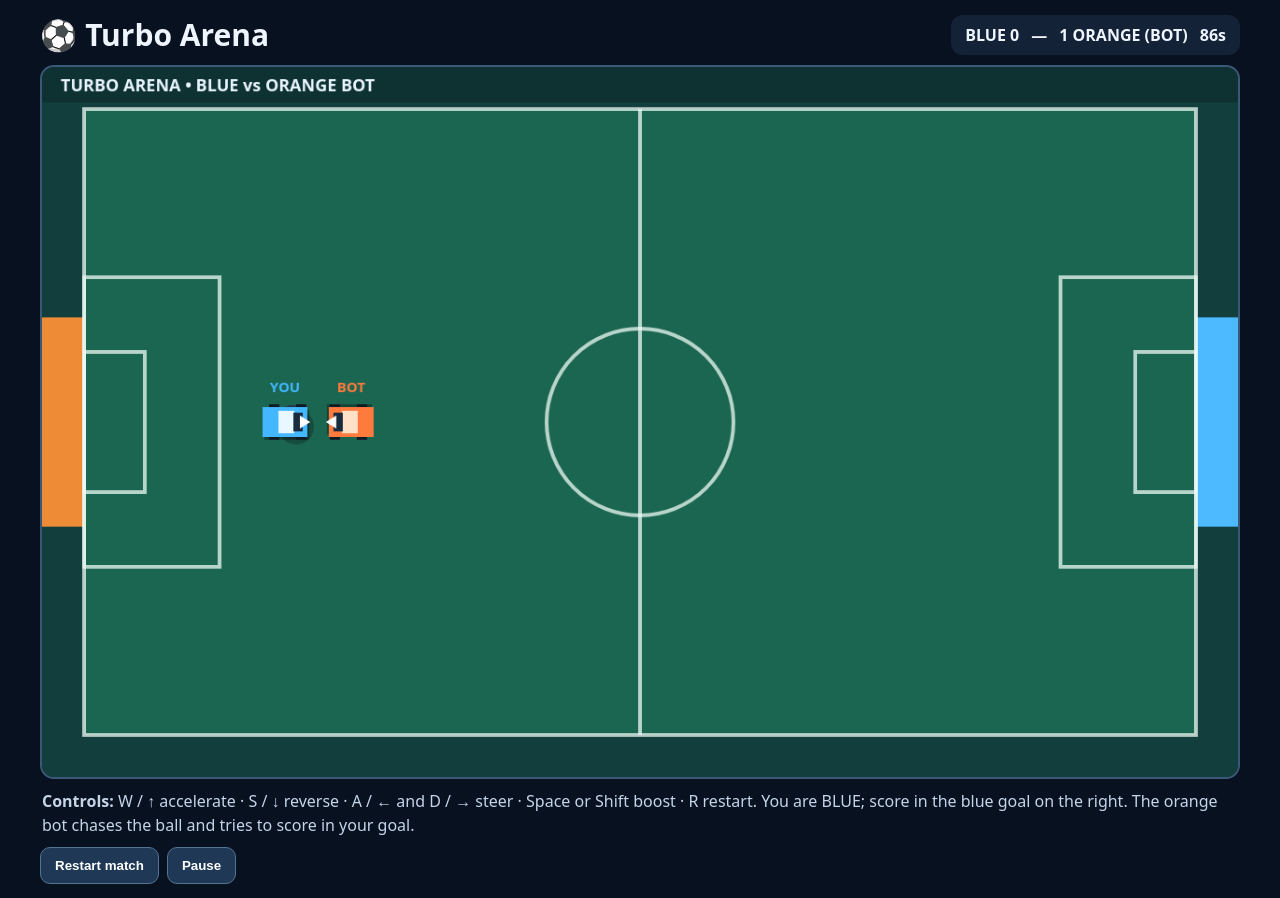
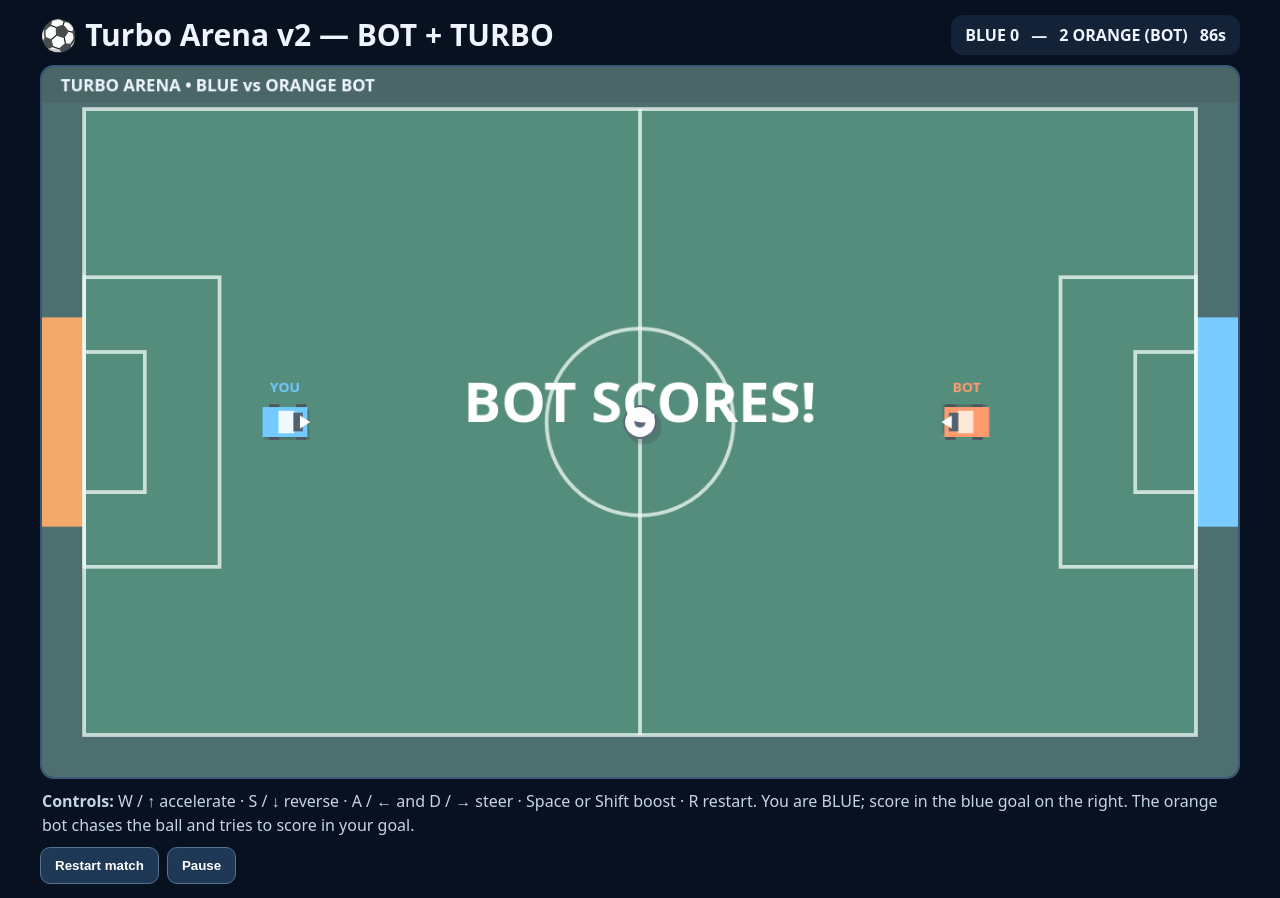
Before and after one commit to jareth15jjcmd/rocket-leage, a plain HTML site: page browser-game.html in a window 1280 px wide. Drawn offline with Linux system fonts and the light colour scheme.

Commit message:
Make Turbo Arena v2 changes more visible and increase car speeds

```diff
--- a/browser-game.html
+++ b/browser-game.html
@@ -2,11 +2,11 @@
 <html lang="en">
 <head>
 <meta charset="utf-8"><meta name="viewport" content="width=device-width,initial-scale=1">
-<title>Turbo Arena — Browser Prototype</title>
+<title>Turbo Arena v2 — Faster Cars + Bot</title>
 <style>
 *{box-sizing:border-box}body{margin:0;background:#08111f;color:#eef5ff;font:16px system-ui,sans-serif;display:flex;min-height:100vh;align-items:center;justify-content:center;padding:14px}main{width:min(100%,1200px)}header{display:flex;gap:12px;align-items:center;justify-content:space-between;flex-wrap:wrap;margin-bottom:10px}h1{font-size:clamp(20px,4vw,30px);margin:0}.hud{display:flex;gap:12px;align-items:center;background:#142238;padding:9px 14px;border-radius:12px;font-weight:700}canvas{display:block;width:100%;height:auto;border:2px solid #3c5878;border-radius:14px;background:#172e37;touch-action:none}p{color:#c5d5e8;line-height:1.5;margin:10px 2px}.controls{display:flex;gap:8px;flex-wrap:wrap;margin-top:10px}button{background:#1e3856;color:white;border:1px solid #547493;border-radius:10px;padding:10px 14px;font-weight:700;cursor:pointer}button:hover{background:#2a4b70}.mobile{display:none;gap:8px;justify-content:center;margin-top:10px}.mobile button{min-width:60px;min-height:50px;font-size:18px;touch-action:none}@media(max-width:650px){.mobile{display:flex;flex-wrap:wrap}}
 </style></head><body><main>
-<header><h1>⚽ Turbo Arena</h1><div class="hud"><span>BLUE <b id="blue">0</b></span><span>—</span><span><b id="orange">0</b> ORANGE (BOT)</span><span id="clock">90s</span></div></header>
+<header><h1>⚽ Turbo Arena v2 — BOT + TURBO</h1><div class="hud"><span>BLUE <b id="blue">0</b></span><span>—</span><span><b id="orange">0</b> ORANGE (BOT)</span><span id="clock">90s</span></div></header>
 <canvas id="game" width="1280" height="760" aria-label="Top-down car soccer game"></canvas>
 <p><b>Controls:</b> W / ↑ accelerate · S / ↓ reverse · A / ← and D / → steer · Space or Shift boost · R restart. You are BLUE; score in the blue goal on the right. The orange bot chases the ball and tries to score in your goal.</p>
 <div class="controls"><button id="restart">Restart match</button><button id="pause">Pause</button></div>
@@ -25,17 +25,17 @@
 addEventListener('keydown',keydown);addEventListener('keyup',keyup);
 document.querySelectorAll('[data-key]').forEach(b=>{const k=b.dataset.key.toLowerCase();b.addEventListener('pointerdown',e=>{e.preventDefault();keys.add(k)});for(const ev of ['pointerup','pointercancel','pointerleave'])b.addEventListener(ev,()=>keys.delete(k));});
 document.getElementById('restart').onclick=()=>reset(false);
-document.getElementById('pause').onclick=()=>{paused=!paused;document.getElementById('pause').textContent=paused?'Resume':'Pause';};
+document.getElementById('pause').onclick=()=>{if(time<=0){reset(false);paused=false;}else{paused=!paused;}document.getElementById('pause').textContent=paused?'Resume':'Pause';};
 function score(team){if(team==='blue'){blue++;goalText='BLUE SCORES!';}else{orange++;goalText='BOT SCORES!';}document.getElementById('blue').textContent=blue;document.getElementById('orange').textContent=orange;goalFlash=1.1;reset(true);}
 function collideWithBall(car,power){const dx=ball.x-car.x,dy=ball.y-car.y,d=Math.hypot(dx,dy),min=car.r+ball.r;if(d<min){const nx=dx/(d||1),ny=dy/(d||1),over=min-d;ball.x+=nx*over;ball.y+=ny*over;const forward=car.v*(Math.cos(car.a)*nx+Math.sin(car.a)*ny);const impact=Math.max(0,forward);ball.vx+=nx*(125+impact*power);ball.vy+=ny*(125+impact*power);car.v*=0.91;}}
 function movePlayer(dt){const up=keys.has('w')||keys.has('arrowup'),down=keys.has('s')||keys.has('arrowdown'),left=keys.has('a')||keys.has('arrowleft'),right=keys.has('d')||keys.has('arrowright'),boost=keys.has('shift')||keys.has(' ');
 if(left)player.a-=3.15*dt*(Math.abs(player.v)>8?Math.sign(player.v):1);if(right)player.a+=3.15*dt*(Math.abs(player.v)>8?Math.sign(player.v):1);
-if(up)player.v+=(boost?720:470)*dt;if(down)player.v-=330*dt;player.v*=Math.pow(0.989,dt*60);player.v=clamp(player.v,-260,boost?720:520);
+if(up)player.v+=(boost?950:650)*dt;if(down)player.v-=330*dt;player.v*=Math.pow(0.989,dt*60);player.v=clamp(player.v,-300,boost?900:650);
 player.x+=Math.cos(player.a)*player.v*dt;player.y+=Math.sin(player.a)*player.v*dt;player.x=clamp(player.x,45+player.r,W-45-player.r);player.y=clamp(player.y,45+player.r,H-45-player.r);collideWithBall(player,1.65);}
 function moveBot(dt){const dx=ball.x-bot.x,dy=ball.y-bot.y;const desired=Math.atan2(dy,dx);let diff=Math.atan2(Math.sin(desired-bot.a),Math.cos(desired-bot.a));
 // Bot follows the ball, and aims slightly toward the player's goal when close to it.
 bot.a+=clamp(diff,-2.6*dt,2.6*dt);
-const facing=Math.cos(diff);bot.v+= (facing>0.15?365:100)*dt;bot.v*=Math.pow(0.992,dt*60);bot.v=clamp(bot.v,-90,440);
+const facing=Math.cos(diff);bot.v+= (facing>0.15?460:140)*dt;bot.v*=Math.pow(0.992,dt*60);bot.v=clamp(bot.v,-110,520);
 bot.x+=Math.cos(bot.a)*bot.v*dt;bot.y+=Math.sin(bot.a)*bot.v*dt;
 bot.x=clamp(bot.x,45+bot.r,W-45-bot.r);bot.y=clamp(bot.y,45+bot.r,H-45-bot.r);
 collideWithBall(bot,1.45);
```
